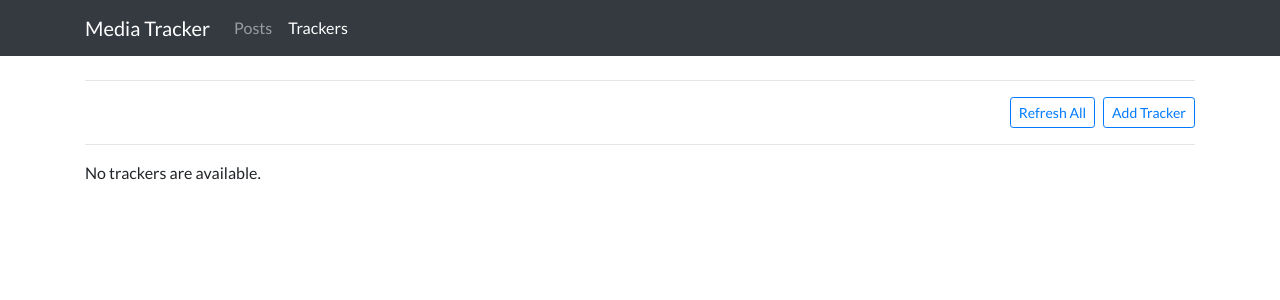
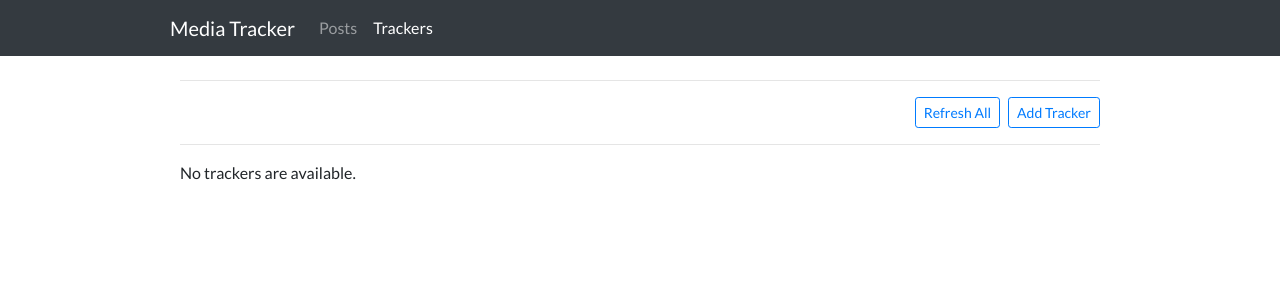
Before and after one commit to pushpreet/mediatracker, a Django app: page /tracker/ in a window 1280 px wide. Shown: the top 300 px of the page. Run offline with Django 3.2, Linux system fonts and the light colour scheme; data that the repository does not hold is empty; some libraries are stand-ins or nearby versions.

Commit message:
reduce content width

```diff
--- a/tracker/static/tracker/css/style.css
+++ b/tracker/static/tracker/css/style.css
@@ -42,3 +42,8 @@ body {
 .alignright {
 	float: right;
 }
+
+.navbar-container {
+  max-width: 940px;
+  padding:0;
+}
--- a/tracker/templates/tracker/base.html
+++ b/tracker/templates/tracker/base.html
@@ -10,8 +10,8 @@
     </head>
     <body>
         <header>
-            <nav class="navbar navbar-expand-md navbar-dark fixed-top bg-dark">
-                <div class="container">
+            <nav class="navbar navbar-expand navbar-dark fixed-top bg-dark">
+                <div class="container navbar-container">
                     <a class="navbar-brand" href="{% url 'tracker:post_list' %}">Media Tracker</a>
                     <div class="collapse navbar-collapse" id="navbarsExample07">
                         <ul class="navbar-nav mr-auto">
@@ -30,7 +30,7 @@
         <main>
             <div class="container">
                 <div class="row justify-content-center">
-                    <div class="col-lg-12 col-md-12 col-sm-12 col-12">
+                    <div class="col-lg-10 col-md-10 col-sm-12 col-12">
                     {% block content %}
                     {% endblock %}
                     </div>
```
